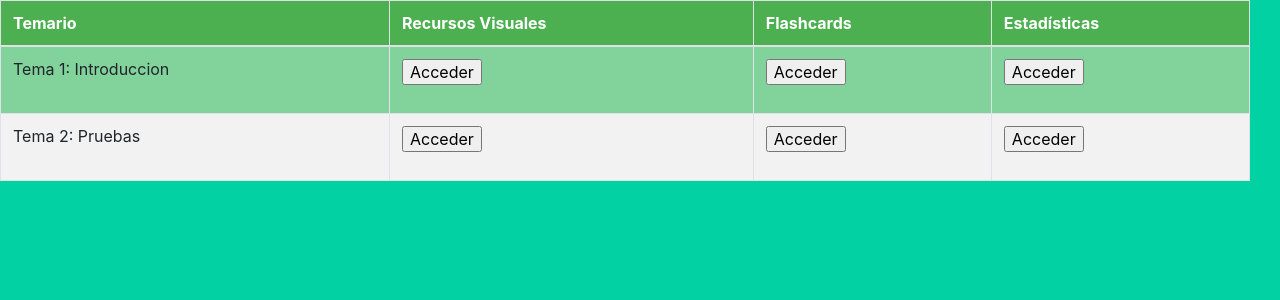
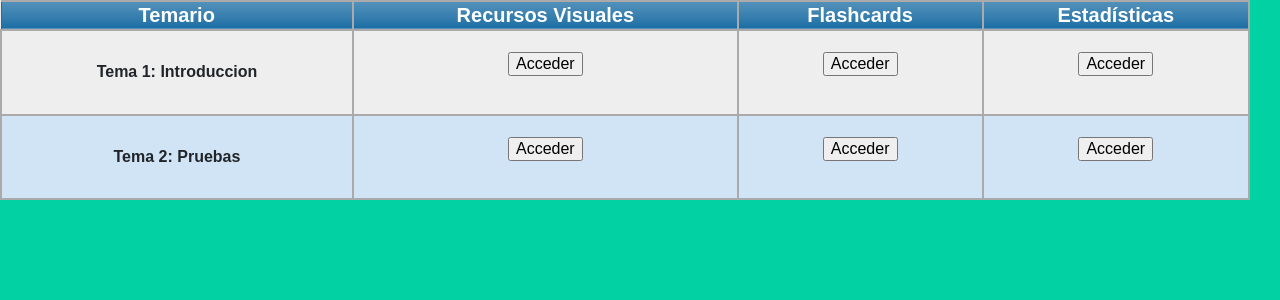
Before and after one commit to francalzado/TFG-final, a PHP site: page /temas.php?id_asignatura=1 in a window 1280 px wide. Shown: the part 56-356 px from the top of the page. Run offline with PHP 8.4, Linux system fonts and the light colour scheme; the visitor is signed in with stand-in values (Sample User, id 1); data comes from the database, SQL or seed files in the repository; some libraries are stand-ins or nearby versions.

Commit message:
pruebas_01

```diff
--- a/mis_asignaturas.php
+++ b/mis_asignaturas.php
@@ -69,6 +69,7 @@ if ($baja) {
     }
 }
 ?>
+
 <?php
 if(COUNT($mis_asignaturas)===0){
         ?>
@@ -88,7 +89,7 @@ if(COUNT($mis_asignaturas)===0){
     }else{
 ?>
 <div class="row col-lg-12">
-    <table class="table table-bordered">
+<table class="blueTable">
         <thead>
 
             <tr>
@@ -96,7 +97,7 @@ if(COUNT($mis_asignaturas)===0){
                 <th>Curso</th>
                 <th>Cuatrimestre</th>
                 <th>Accion</th>
-                <th>Darse da baja</th>
+                <th>Darse de baja</th>
             </tr>
         </thead>
 <?php foreach ($mis_asignaturas as $asignatura) { ?>
--- a/plantillas/documento-declaracion.inc.php
+++ b/plantillas/documento-declaracion.inc.php
@@ -7,28 +7,8 @@
     ?>
 
     <head>
-        <style>
-table {
-  border-collapse: collapse;
-  width: 100%;
-}
-
-th, td {
-  text-align: left;
-  padding: 8px;
-}
-
-tr:nth-child(even){background-color: #f2f2f2}
-tr:nth-child(odd){background-color: #81d29b}
-
-th {
-  background-color: #4CAF50;
-  color: white;
-}</style>
         <meta name="viewport" content="width=device-width, initial-scale=1">
-
         <link rel="stylesheet" href="https://cdnjs.cloudflare.com/ajax/libs/font-awesome/4.7.0/css/font-awesome.min.css">
-    <body style='background-color:#02d1a4'>
         <meta charset="utf-8">
         <link rel="stylesheet" href="https://maxcdn.bootstrapcdn.com/bootstrap/4.3.1/css/bootstrap.min.css">
         <script src="https://ajax.googleapis.com/ajax/libs/jquery/3.3.1/jquery.min.js"></script>
@@ -45,6 +25,69 @@ th {
         <link rel="stylesheet" href="https://stackpath.bootstrapcdn.com/bootstrap/4.2.1/css/bootstrap.min.css" integrity="sha384-GJzZqFGwb1QTTN6wy59ffF1BuGJpLSa9DkKMp0DgiMDm4iYMj70gZWKYbI706tWS" crossorigin="anonymous">
         <!-- MI PROPIO CSS MAIN -->
         <link href="css/boostrap.min.css" rel="stylesheet">
-        <link href="css/estilos.css" rel="stylesheet">
 
+        <style>
+            table.blueTable {
+                font-family: Arial, Helvetica, sans-serif;
+                border: 1px solid #1C6EA4;
+                background-color: #EEEEEE;
+                width: 100%;
+                height: 200px;
+                text-align: center;
+                border-collapse: collapse;
+            }
+            table.blueTable td, table.blueTable th {
+                border: 2px solid #AAAAAA;
+                padding: 2px 9px;
+            }
+            table.blueTable tbody td {
+                font-size: 16px;
+                font-weight: bold;
+            }
+            table.blueTable tr:nth-child(even) {
+                background: #D0E4F5;
+            }
+            table.blueTable thead {
+                background: #1C6EA4;
+                background: -moz-linear-gradient(top, #5592bb 0%, #327cad 66%, #1C6EA4 100%);
+                background: -webkit-linear-gradient(top, #5592bb 0%, #327cad 66%, #1C6EA4 100%);
+                background: linear-gradient(to bottom, #5592bb 0%, #327cad 66%, #1C6EA4 100%);
+                border-bottom: 2px solid #444444;
+            }
+            table.blueTable thead th {
+                font-size: 20px;
+                font-weight: bold;
+                color: #FFFFFF;
+                text-align: center;
+                border-left: 2px solid #D0E4F5;
+            }
+            table.blueTable thead th:first-child {
+                border-left: none;
+            }
+
+            table.blueTable tfoot {
+                font-size: 13px;
+                font-weight: bold;
+                color: #FFFFFF;
+                background: #D0E4F5;
+                background: -moz-linear-gradient(top, #dcebf7 0%, #d4e6f6 66%, #D0E4F5 100%);
+                background: -webkit-linear-gradient(top, #dcebf7 0%, #d4e6f6 66%, #D0E4F5 100%);
+                background: linear-gradient(to bottom, #dcebf7 0%, #d4e6f6 66%, #D0E4F5 100%);
+                border-top: 2px solid #444444;
+            }
+            table.blueTable tfoot td {
+                font-size: 13px;
+            }
+            table.blueTable tfoot .links {
+                text-align: right;
+            }
+            table.blueTable tfoot .links a{
+                display: inline-block;
+                background: #1C6EA4;
+                color: #FFFFFF;
+                padding: 2px 8px;
+                border-radius: 5px;
+            }
+        </style>
     </head>
+    <body style='background-color:#02d1a4'>
--- /dev/null
+++ b/plantillas/estilos.html
@@ -0,0 +1,64 @@
+
+<style>
+    table.blueTable {
+  font-family: Arial, Helvetica, sans-serif;
+  border: 1px solid #1C6EA4;
+  background-color: #EEEEEE;
+  width: 100%;
+  height: 200px;
+  text-align: center;
+  border-collapse: collapse;
+}
+table.blueTable td, table.blueTable th {
+  border: 2px solid #AAAAAA;
+  padding: 2px 9px;
+}
+table.blueTable tbody td {
+  font-size: 16px;
+  font-weight: bold;
+}
+table.blueTable tr:nth-child(even) {
+  background: #D0E4F5;
+}
+table.blueTable thead {
+  background: #1C6EA4;
+  background: -moz-linear-gradient(top, #5592bb 0%, #327cad 66%, #1C6EA4 100%);
+  background: -webkit-linear-gradient(top, #5592bb 0%, #327cad 66%, #1C6EA4 100%);
+  background: linear-gradient(to bottom, #5592bb 0%, #327cad 66%, #1C6EA4 100%);
+  border-bottom: 2px solid #444444;
+}
+table.blueTable thead th {
+  font-size: 20px;
+  font-weight: bold;
+  color: #FFFFFF;
+  text-align: center;
+  border-left: 2px solid #D0E4F5;
+}
+table.blueTable thead th:first-child {
+  border-left: none;
+}
+
+table.blueTable tfoot {
+  font-size: 13px;
+  font-weight: bold;
+  color: #FFFFFF;
+  background: #D0E4F5;
+  background: -moz-linear-gradient(top, #dcebf7 0%, #d4e6f6 66%, #D0E4F5 100%);
+  background: -webkit-linear-gradient(top, #dcebf7 0%, #d4e6f6 66%, #D0E4F5 100%);
+  background: linear-gradient(to bottom, #dcebf7 0%, #d4e6f6 66%, #D0E4F5 100%);
+  border-top: 2px solid #444444;
+}
+table.blueTable tfoot td {
+  font-size: 13px;
+}
+table.blueTable tfoot .links {
+  text-align: right;
+}
+table.blueTable tfoot .links a{
+  display: inline-block;
+  background: #1C6EA4;
+  color: #FFFFFF;
+  padding: 2px 8px;
+  border-radius: 5px;
+}
+</style>
--- a/plantillas/navbar-inicio.inc.php
+++ b/plantillas/navbar-inicio.inc.php
@@ -165,6 +165,7 @@ Conexion :: cerrar_conexion();
 
             <?php
         }
+
         ?>
 
     </ul>
--- a/recursos.php
+++ b/recursos.php
@@ -23,7 +23,7 @@ $accion_recurso = (isset($_POST['accion_recursos'])) ? $_POST['accion_recursos']
 ?>
 
 <div class="row col-lg-12">
-    <table class="table table-bordered">
+<table class="blueTable">
         <thead>
             <tr>
                 <th>ID</th>
--- a/temas.php
+++ b/temas.php
@@ -3,6 +3,7 @@ include_once 'app/Conexion.inc.php';
 include_once 'app/RepositorioUsuario.inc.php';
 include_once 'app/Redireccion.inc.php';
 include_once 'app/RepositorioAsignaturas.inc.php';
+include_once 'plantillas/estilos.html';
 
 Conexion :: abrir_conexion();
 $total_usuarios = RepositorioUsuario :: obtener_numero_usuarios(Conexion::obtener_conexion());
@@ -72,7 +73,7 @@ if ($accion_recurso) {
 ?>
 
 <div class="row col-lg-12">
-    <table class="table table-bordered">
+<table class="blueTable">
         <thead>
             <tr>
                 <th>Temario</th>
```
Also changed, not shown: css/estilos.css (added, +61 -0 lines).
